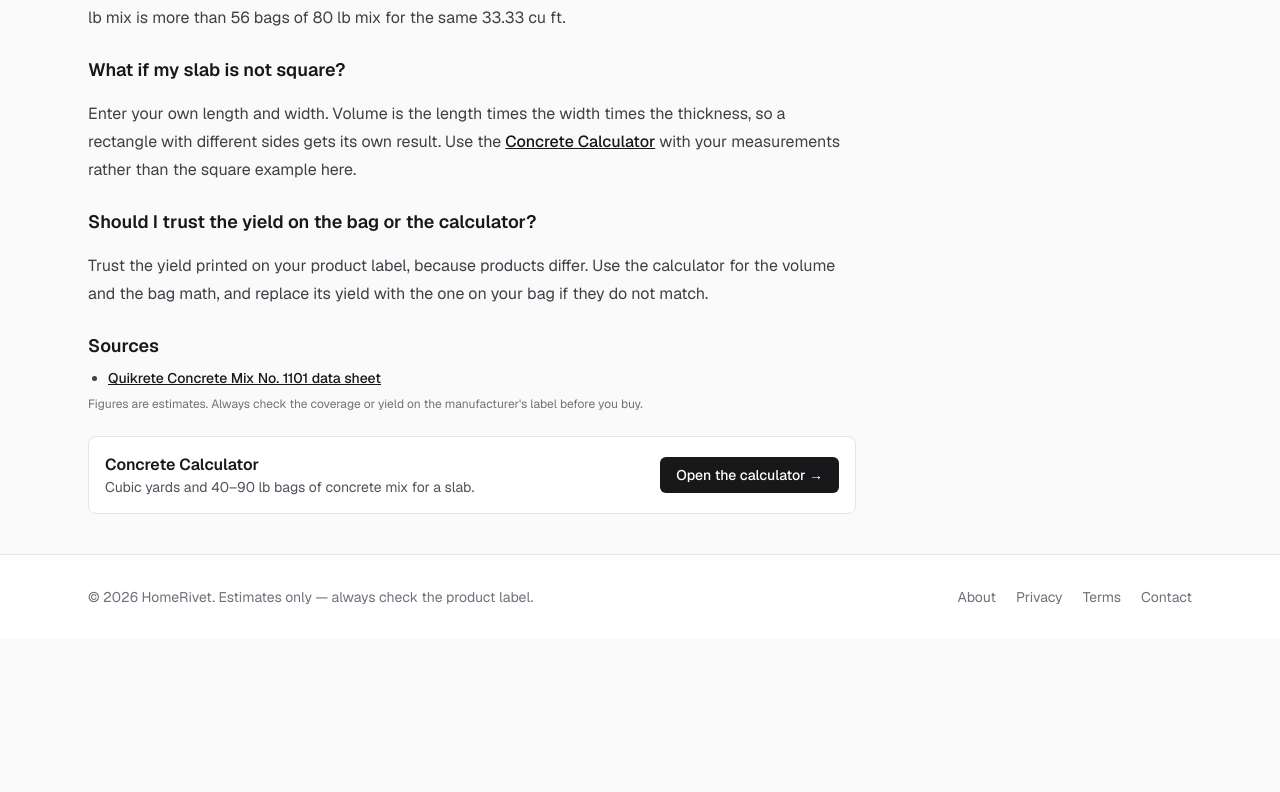
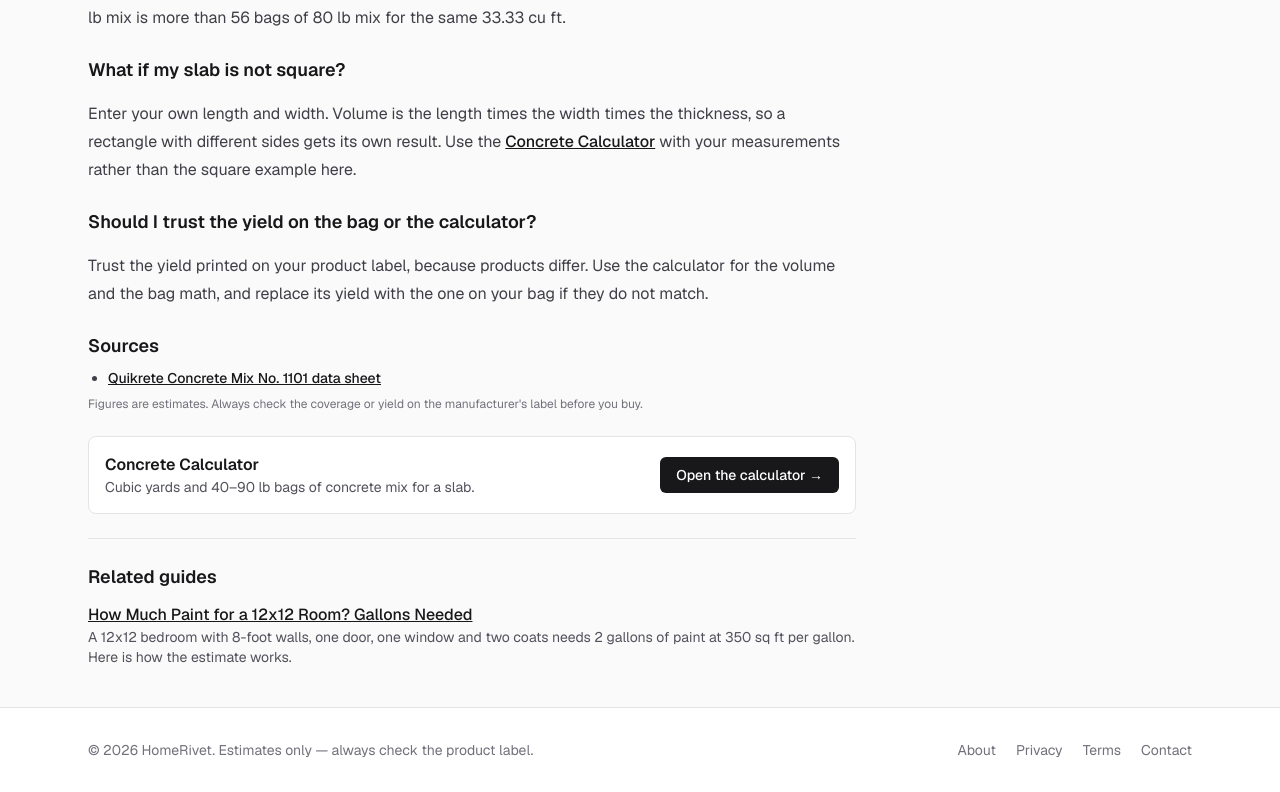
Before and after one commit to byeongjin44-lgtm/homerivettools, a Next.js app: page /blog/how-many-bags-of-concrete-for-10x10-slab in a window 1280 px wide. Shown: the part 2867-3659 px from the top of the page. Before the commit the page ends 3506 px from the top, so only its background shows below. Built offline with nearby package versions, Linux system fonts and the light colour scheme.

Commit message:
Show up to 3 related guides under each blog post (same calculator, then same category, then newest)

```diff
--- a/src/app/blog/[slug]/page.tsx
+++ b/src/app/blog/[slug]/page.tsx
@@ -6,7 +6,7 @@ import { JsonLd } from "@/components/JsonLd";
 import { AdSlot } from "@/components/AdSlot";
 import { BlogContent } from "@/components/blog/BlogContent";
 import { pageMetadata } from "@/lib/page-metadata";
-import { blogPath, getAllPosts, getPost, getPostTool } from "@/lib/blog";
+import { blogPath, getAllPosts, getPost, getPostTool, getRelatedPosts } from "@/lib/blog";
 import { SITE_NAME, SITE_URL } from "@/lib/site-config";
 
 type Props = { params: Promise<{ slug: string }> };
@@ -37,6 +37,7 @@ export default async function BlogPostPage({ params }: Props) {
   if (!post && slug === NO_POSTS_SLUG && getAllPosts().length === 0) return <NoPostsYet />;
   if (!post) notFound();
   const tool = getPostTool(post);
+  const related = getRelatedPosts(post);
   const url = `${SITE_URL}${blogPath(post.slug)}`;
 
   return (
@@ -97,6 +98,24 @@ export default async function BlogPostPage({ params }: Props) {
         <AdSlot id="blog-bottom" />
 
         {tool && <TryTool name={tool.name} path={tool.path} description={tool.shortDescription} />}
+
+        {related.length > 0 && (
+          <nav aria-labelledby="related-guides" className="flex flex-col gap-3 border-t border-zinc-200 pt-6 dark:border-zinc-800">
+            <h2 id="related-guides" className="text-lg font-semibold text-zinc-900 dark:text-zinc-50">
+              Related guides
+            </h2>
+            <ul className="flex flex-col gap-3">
+              {related.map((p) => (
+                <li key={p.slug}>
+                  <Link href={blogPath(p.slug)} className="font-medium text-zinc-900 underline dark:text-zinc-50">
+                    {p.title}
+                  </Link>
+                  <p className="text-sm text-zinc-600 dark:text-zinc-400">{p.description}</p>
+                </li>
+              ))}
+            </ul>
+          </nav>
+        )}
       </article>
     </Container>
   );
--- a/src/lib/blog.ts
+++ b/src/lib/blog.ts
@@ -156,6 +156,23 @@ export function getPostsForTool(toolSlug: string, limit = 5): BlogPost[] {
     .slice(0, limit);
 }
 
+/**
+ * Guides to show under a post: same calculator first, then the same category, then the newest.
+ * Never the post itself. Ties keep the newest-first order of `posts`.
+ */
+export function getRelatedPosts(post: BlogPost, limit = 3, posts: BlogPost[] = getAllPosts()): BlogPost[] {
+  const categoryOf = (p: BlogPost) => TOOLS.find((t) => t.slug === p.relatedTool)?.category;
+  const category = categoryOf(post);
+  const rank = (p: BlogPost) =>
+    post.relatedTool && p.relatedTool === post.relatedTool ? 0 : category && categoryOf(p) === category ? 1 : 2;
+  return posts
+    .filter((p) => p.slug !== post.slug)
+    .map((p, index) => ({ p, index, rank: rank(p) }))
+    .sort((a, b) => a.rank - b.rank || a.index - b.index)
+    .slice(0, limit)
+    .map(({ p }) => p);
+}
+
 export function getPostTool(post: BlogPost): ToolDefinition | undefined {
   return TOOLS.find((t) => t.slug === post.relatedTool);
 }
```
Also changed, not shown: 1 other file (tests, documents, lock files or other folders).
